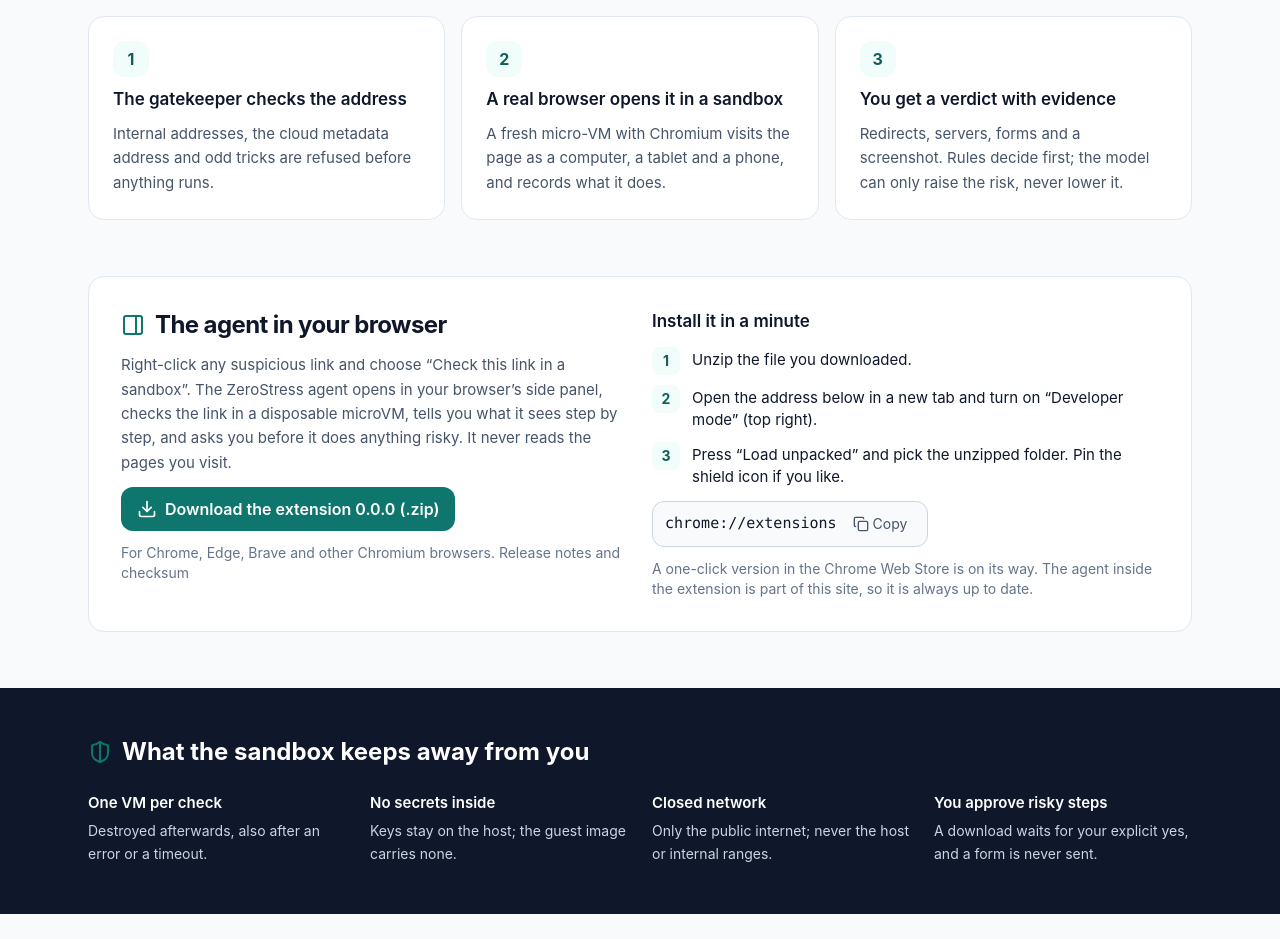
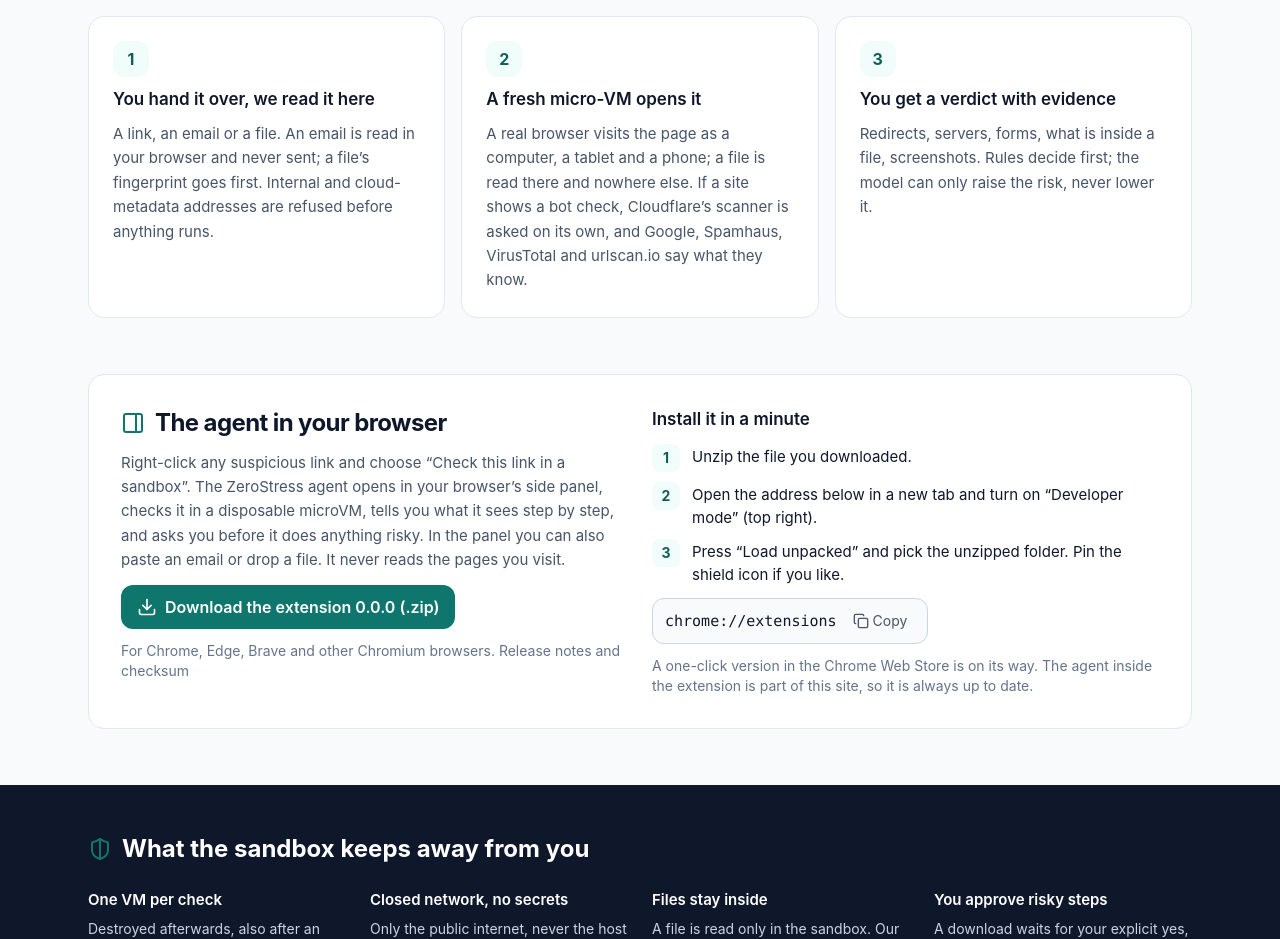
Before and after one commit to xhero-xandr/zerostress, a React (Vite) app in the folder web/client/: page / in a window 1280 px wide. Shown: the part 600-1539 px from the top of the page. Built offline with nearby package versions, Linux system fonts and the light colour scheme; no server answers.

Commit message:
Texts: how a check works and what the sandbox keeps away now speak of emails, files and the sources asked; the panel greets with links, emails and files; README and changelog for the single field

```diff
--- a/web/client/src/text.ts
+++ b/web/client/src/text.ts
@@ -12,7 +12,7 @@ export const T = {
   ext: {
     nav: 'Extension',
     title: 'The agent in your browser',
-    text: 'Right-click any suspicious link and choose “Check this link in a sandbox”. The ZeroStress agent opens in your browser’s side panel, checks the link in a disposable microVM, tells you what it sees step by step, and asks you before it does anything risky. It never reads the pages you visit.',
+    text: 'Right-click any suspicious link and choose “Check this link in a sandbox”. The ZeroStress agent opens in your browser’s side panel, checks it in a disposable microVM, tells you what it sees step by step, and asks you before it does anything risky. In the panel you can also paste an email or drop a file. It never reads the pages you visit.',
     download: (v: string) => `Download the extension ${v} (.zip)`,
     notes: 'Release notes and checksum',
     browsers: 'For Chrome, Edge, Brave and other Chromium browsers.',
@@ -179,22 +179,22 @@ export const T = {
   tryTitle: 'Try an example:',
   howTitle: 'How a check works',
   how: [
-    ['The gatekeeper checks the address', 'Internal addresses, the cloud metadata address and odd tricks are refused before anything runs.'],
-    ['A real browser opens it in a sandbox', 'A fresh micro-VM with Chromium visits the page as a computer, a tablet and a phone, and records what it does.'],
-    ['You get a verdict with evidence', 'Redirects, servers, forms and a screenshot. Rules decide first; the model can only raise the risk, never lower it.'],
+    ['You hand it over, we read it here', 'A link, an email or a file. An email is read in your browser and never sent; a file’s fingerprint goes first. Internal and cloud-metadata addresses are refused before anything runs.'],
+    ['A fresh micro-VM opens it', 'A real browser visits the page as a computer, a tablet and a phone; a file is read there and nowhere else. If a site shows a bot check, Cloudflare’s scanner is asked on its own, and Google, Spamhaus, VirusTotal and urlscan.io say what they know.'],
+    ['You get a verdict with evidence', 'Redirects, servers, forms, what is inside a file, screenshots. Rules decide first; the model can only raise the risk, never lower it.'],
   ] as const,
   assureTitle: 'What the sandbox keeps away from you',
   assure: [
-    ['One VM per check', 'Destroyed afterwards, also after an error or a timeout.'],
-    ['No secrets inside', 'Keys stay on the host; the guest image carries none.'],
-    ['Closed network', 'Only the public internet; never the host or internal ranges.'],
+    ['One VM per check', 'Destroyed afterwards, also after an error or a timeout; every check starts from a clean disk.'],
+    ['Closed network, no secrets', 'Only the public internet, never the host or internal ranges; no key ever enters the guest.'],
+    ['Files stay inside', 'A file is read only in the sandbox. Our server holds it in memory until the sandbox fetches it, and keeps no copy.'],
     ['You approve risky steps', 'A download waits for your explicit yes, and a form is never sent.'],
   ] as const,
   footerLeft: 'MIT licensed · Built for Vultr: Agent Rush',
   versionTitle: 'The version of this site; its release notes',
   privacy: 'Privacy',
   terms: 'Terms',
-  footerRight: 'Links are opened only inside disposable sandboxes. Reports are kept for 24 hours.',
+  footerRight: 'Links and files are opened only inside disposable sandboxes. Reports are kept for 24 hours.',
   github: 'GitHub',
 
   theme: { label: 'Colour theme', system: 'System', light: 'Light', dark: 'Dark' },
@@ -372,10 +372,10 @@ export const T = {
   },
   panel: {
     title: 'ZeroStress agent',
-    tagline: 'Every link opens in a disposable microVM, never here.',
-    hello: 'Give me a link you do not trust. I open it in a disposable microVM on ZeroStress, never on this device, tell you what I see, and ask you before I do anything risky. You can also right-click any link and choose “Check this link in a sandbox”.',
-    notALink: 'That is not a web address I can check. Send a site such as example.com, or a whole link.',
-    starting: 'On it. A fresh microVM is starting for this link only.',
+    tagline: 'Links and files open in a disposable microVM, never here.',
+    hello: 'Give me a link, an email or a file you do not trust: paste it, or drop the file here. I open it in a disposable microVM on ZeroStress, never on this device, tell you what I see, and ask you before I do anything risky. You can also right-click any link and choose “Check this link in a sandbox”.',
+    notALink: 'That is not a web address I can check. Send a site such as example.com, a whole link, an email, or drop a file.',
+    starting: 'On it. A fresh microVM is starting for this check only.',
     working: 'What I am doing:',
     needYou: 'I need your decision before I go on:',
     allow: 'Allow',
@@ -388,13 +388,13 @@ export const T = {
     lost: 'I lost the connection to the check. The full report will still be there.',
     deep: 'Let the agent act on the page (you approve anything risky)',
     linkPlaceholder: 'A link, an email, or drop a file…',
-    askPlaceholder: 'Ask about this result, or paste another link…',
+    askPlaceholder: 'Ask about this result, or paste another link or email…',
     message: 'Message to the agent',
     check: 'Check',
     send: 'Send',
     checkThis: (link: string) => `Check ${link}`,
     asksFor: 'Asks for',
-    oneAtATime: 'One check at a time: I am still on the last one. Send this link again once its verdict is in.',
+    oneAtATime: 'One check at a time: I am still on the last one. Send it again once its verdict is in.',
     afterVerdict: 'I am still checking. I will answer this as soon as the verdict is in.',
     servers: 'Servers',
     shotsTitle: 'What the sandboxed browser saw (tap to enlarge)',
```
Also changed, not shown: 2 other files (tests, documents, lock files or other folders).
